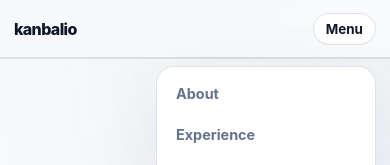
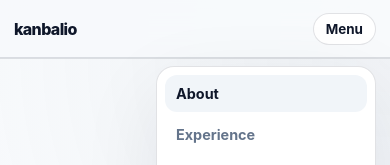
Before and after one commit to pjpangilinan/kanbalio, a React (Vite) app: page /#about in a window 390 px wide. Both pictures are taken after a click on the button "Menu". Shown: the top 165 px of the page. Built offline with nearby package versions, Linux system fonts and the light colour scheme.

Commit message:
Added section tracking and placeholder (training, certificate) cards for kanban board

```diff
--- a/public/data/projects.json
+++ b/public/data/projects.json
@@ -88,5 +88,35 @@
     "tech_stack": ["React", "REST API", "CSS"],
     "github_url": "https://github.com/pjpangilinan",
     "live_url": ""
+  },
+  {
+  "id": "sample-training",
+  "title": "Sample Training",
+  "type": "Training",
+  "description": "A training placeholder focused on technical growth and practical skills.",
+  "status": "in-progress",
+  "tech_stack": ["React", "JavaScript"],
+  "github_url": "",
+  "live_url": ""
+  },
+  {
+  "id": "sample-certification",
+  "title": "Sample Certification",
+  "type": "Certification",
+  "description": "A certification placeholder that can later link to a credential.",
+  "status": "done",
+  "tech_stack": ["Cloud", "Security"],
+  "github_url": "",
+  "live_url": ""
+  },
+  {
+  "id": "portfolio-site",
+  "title": "Portfolio Website",
+  "type": "Project",
+  "description": "A fast, static developer portfolio.",
+  "status": "done",
+  "tech_stack": ["React", "Vite", "CSS"],
+  "github_url": "https://github.com/pjpangilinan/kanbalio",
+  "live_url": "https://pjpangilinan.github.io/kanbalio/"
   }
 ]
--- a/src/App.css
+++ b/src/App.css
@@ -113,6 +113,11 @@ button {
 }
 
 .desktop-nav a:hover {
+  background: var(--surface-soft);
+  color: var(--text);
+}
+
+.desktop-nav a.is-active {
   background: var(--surface-soft);
   color: var(--text);
 }
@@ -605,6 +610,11 @@ h2 {
       transform 160ms ease;
   }
 
+  .mobile-menu a.is-active {
+    background: var(--surface-soft);
+    color: var(--text);
+  }
+
   .mobile-menu.is-open {
     opacity: 1;
     pointer-events: auto;
--- a/src/App.jsx
+++ b/src/App.jsx
@@ -34,6 +34,7 @@ function App() {
   const [projects, setProjects] = useState([])
   const [experience, setExperience] = useState([])
   const [dataError, setDataError] = useState('')
+  const [activeSection, setActiveSection] = useState('about')
 
   useEffect(() => {
     document.documentElement.setAttribute('data-theme', theme)
@@ -70,6 +71,65 @@ function App() {
     loadPortfolioData()
   }, [])
 
+  useEffect(() => {
+    if (!window.location.hash) {
+      window.history.replaceState(
+        null,
+        '',
+        `${window.location.pathname}${window.location.search}#about`,
+      )
+    }
+
+    function updateActiveSection() {
+      const headerOffset = 80
+
+      const currentSection = sections.reduce((closestSection, section) => {
+        const element = document.getElementById(section.id)
+
+        if (!element) {
+          return closestSection
+        }
+
+        const distanceFromTop = Math.abs(
+          element.getBoundingClientRect().top - headerOffset,
+        )
+
+        if (!closestSection || distanceFromTop < closestSection.distance) {
+          return {
+            id: section.id,
+            distance: distanceFromTop,
+          }
+        }
+
+        return closestSection
+      }, null)
+
+      if (!currentSection) {
+        return
+      }
+
+      setActiveSection(currentSection.id)
+
+      if (window.location.hash !== `#${currentSection.id}`) {
+        window.history.replaceState(
+          null,
+          '',
+          `${window.location.pathname}${window.location.search}#${currentSection.id}`,
+        )
+      }
+    }
+
+    updateActiveSection()
+
+    window.addEventListener('scroll', updateActiveSection, { passive: true })
+    window.addEventListener('resize', updateActiveSection)
+
+    return () => {
+      window.removeEventListener('scroll', updateActiveSection)
+      window.removeEventListener('resize', updateActiveSection)
+    }
+  }, [])
+
   function toggleTheme() {
     setTheme((currentTheme) => (currentTheme === 'dark' ? 'light' : 'dark'))
   }
@@ -92,7 +152,11 @@ function App() {
 
           <div className="desktop-nav">
             {sections.map((section) => (
-              <a key={section.id} href={`#${section.id}`}>
+              <a
+                key={section.id}
+                href={`#${section.id}`}
+                className={activeSection === section.id ? 'is-active' : ''}
+              >
                 {section.label}
               </a>
             ))}
@@ -118,7 +182,12 @@ function App() {
           className={`mobile-menu ${isMenuOpen ? 'is-open' : ''}`}
         >
           {sections.map((section) => (
-            <a key={section.id} href={`#${section.id}`} onClick={closeMenu}>
+            <a
+              key={section.id}
+              href={`#${section.id}`}
+              onClick={closeMenu}
+              className={activeSection === section.id ? 'is-active' : ''}
+            >
               {section.label}
             </a>
           ))}
```
